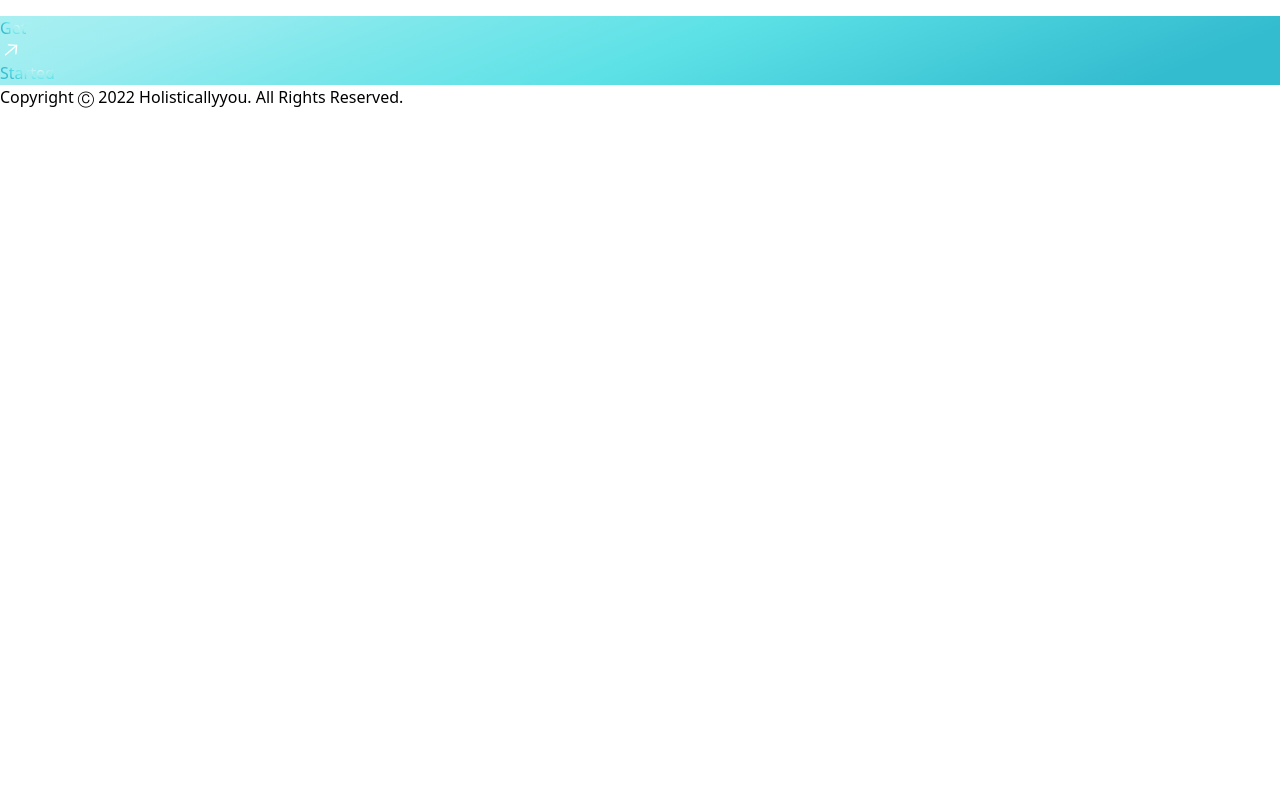
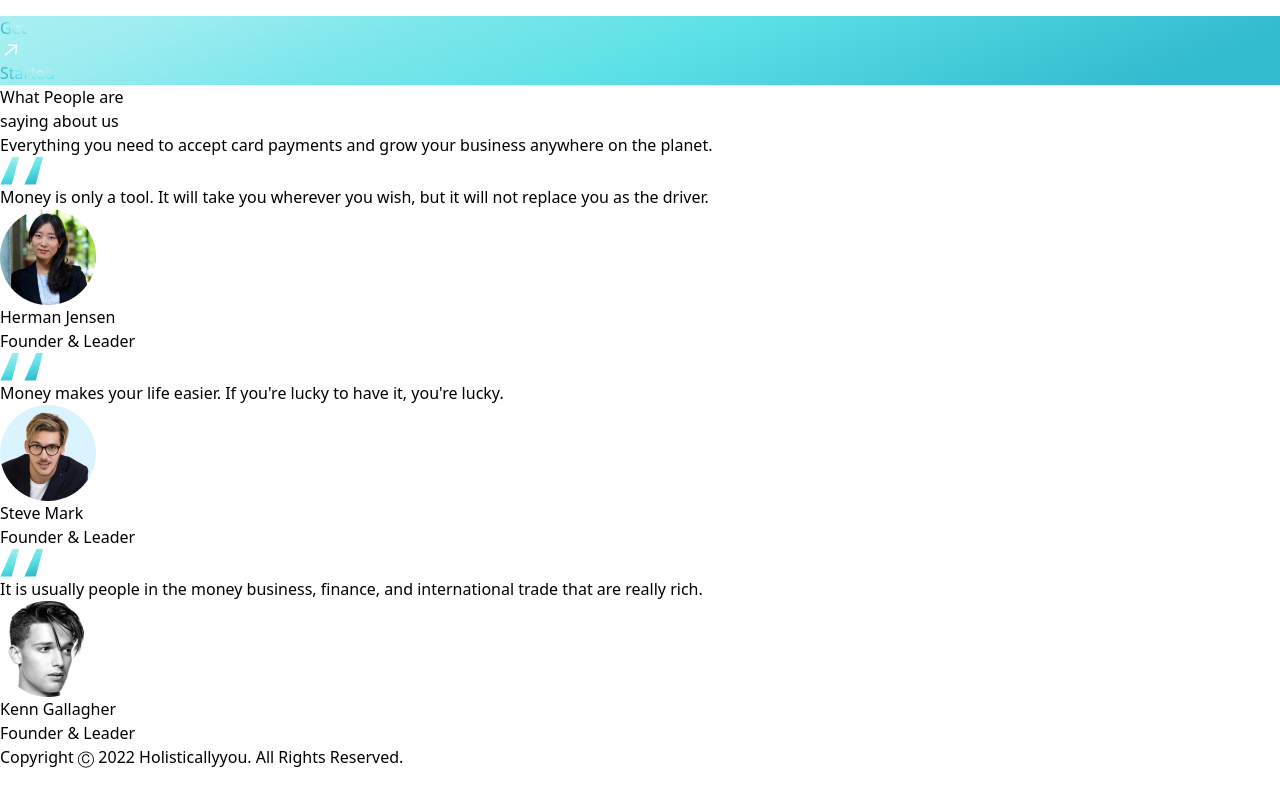
Before and after one commit to crys-cross/landingpage-a, a Next.js app: page / in a window 1280 px wide. Shown: the part 1979-2786 px from the top of the page. Before the commit the page ends 2170 px from the top, so only its background shows below. Built offline with nearby package versions, Linux system fonts and the light colour scheme.

Commit message:
added component

```diff
--- /dev/null
+++ b/components/FeedbackCard.tsx
@@ -0,0 +1,28 @@
+import Image from "next/image";
+import { quotes } from "../assets";
+
+const FeedbackCard = ({ content, name, title, img }: any) => (
+  <div className="flex justify-between flex-col px-10 py-12 rounded-[20px] max-w-[370px] md:mr-10 sm:mr-5 mr-0 my-5 feedback-card">
+    <Image
+      src={quotes}
+      alt="double_quotes"
+      className="w-[42px] h-[27px] object-contain"
+    />
+    <p className="font-poppins font-normal text-[18px] leading-[32px] text-white my-10">
+      {content}
+    </p>
+    <div className="flex flex-row">
+      <Image src={img} alt={name} className="w-[48px] h-[48px] rounded-full" />
+      <div className="flex flex-col ml-4">
+        <h4 className="font-poppins font-semibold text-[20px] leading-[32px] text-white">
+          {name}
+        </h4>
+        <p className="font-poppins font-normal text-[16px] leading-[24px] text-dimWhite">
+          {title}
+        </p>
+      </div>
+    </div>
+  </div>
+);
+
+export default FeedbackCard;
--- /dev/null
+++ b/components/Testimonials.tsx
@@ -0,0 +1,32 @@
+import { feedback } from "../constants";
+import FeedbackCard from "./FeedbackCard";
+
+const Testimonials = () => (
+  <section
+    id="clients"
+    className={`sm:py-16 py-6 flex justify-center items-center flex-col relative`}
+  >
+    {/* gradient TODO*/}
+    <div className="absolute z-[0] w-[60%] h-[60%] -right-[50%] rounded-full blue__gradient" />
+    <div className="w-full flex justify-between items-center md:flex-row flex-col sm:mb-16 mb-6 relative z-[1]">
+      <h2 className="font-poppins font-semibold xs:text-[48px] text-[40px] text-white xs:leading-[76.8px] leading-[66.8px] w-full">
+        What People are <br className="sm:block hidden" /> saying about us
+      </h2>
+      <div className="w-full md:mt-0 mt-6">
+        <p
+          className={`font-poppins font-normal text-dimWhite text-[18px] leading-[30.8px] text-left max-w-[450px]`}
+        >
+          Everything you need to accept card payments and grow your business
+          anywhere on the planet.
+        </p>
+      </div>
+    </div>
+    <div className="flex flex-wrap sm:justify-start justify-center w-full feedback-container relative z-[1]">
+      {feedback.map((card) => (
+        <FeedbackCard key={card.id} {...card} />
+      ))}
+    </div>
+  </section>
+);
+
+export default Testimonials;
--- a/pages/index.tsx
+++ b/pages/index.tsx
@@ -2,6 +2,7 @@
 import styles from "../styles/Home.module.css";
 import Navbar from "../components/Navbar";
 import Hero from "../components/Hero";
+import Testimonials from "../components/Testimonials";
 import Footer from "../components/Footer";
 
 export default function Home() {
@@ -19,6 +20,7 @@
       </div>
       <div className={`bg-primary ${styles.paddingX} ${styles.flexStart}`}>
         <div className={`${styles.boxWidth}`}>
+          <Testimonials />
           <Footer />
         </div>
       </div>
```
